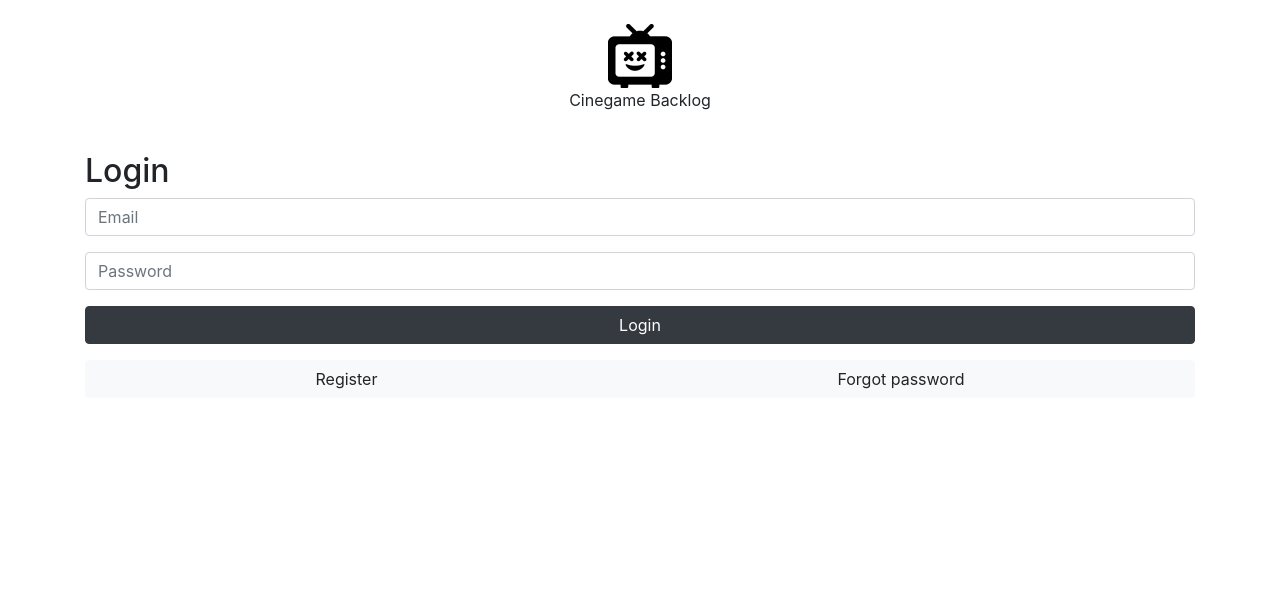
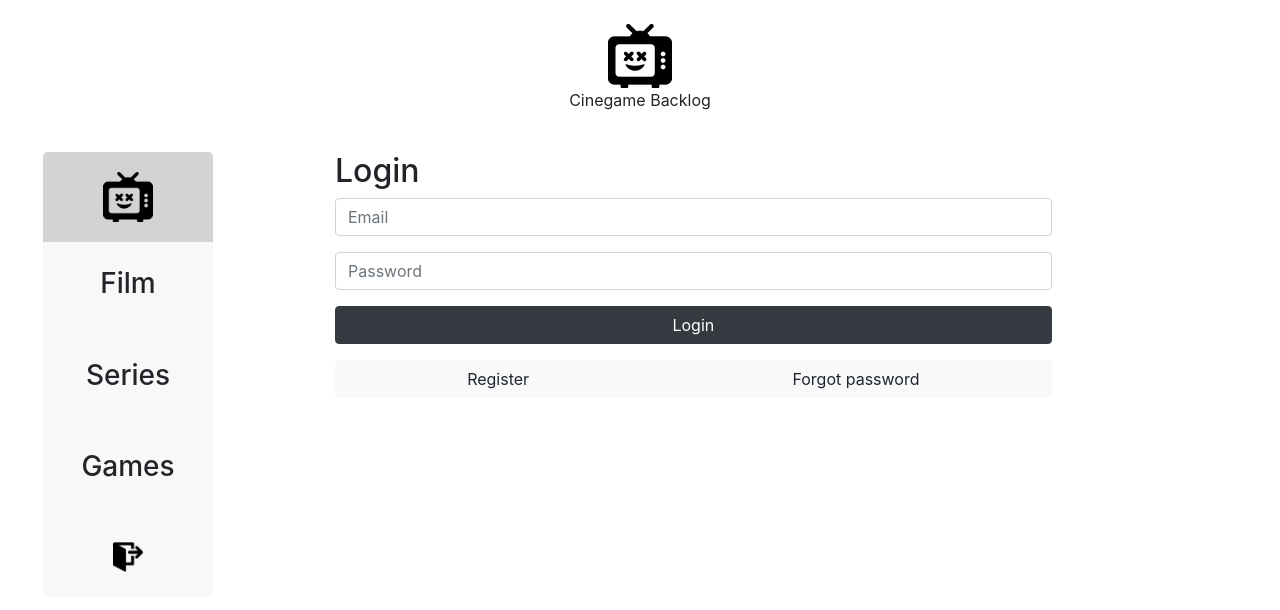
Before and after one commit to Lenoxy/M306-cinegame-backlog, an Angular app in the folder frontend-cinegame-backlog/: page /login in a window 1280 px wide. Shown: the top 610 px of the page. Built offline with nearby package versions, Linux system fonts and the light colour scheme.

Commit message:
Implement sidebar, took so long because these weasels forced me to make a sidebar

```diff
--- a/frontend-cinegame-backlog/src/app/app.component.css
+++ b/frontend-cinegame-backlog/src/app/app.component.css
@@ -0,0 +1,8 @@
+.content {
+  display: flex;
+  width: 100%;
+}
+
+aside.col-md-2 {
+  padding: 0;
+}
--- a/frontend-cinegame-backlog/src/app/app.component.html
+++ b/frontend-cinegame-backlog/src/app/app.component.html
@@ -3,4 +3,13 @@
   <p>{{title}}</p>
 </div>
 
-<router-outlet></router-outlet>
+<div class="content">
+  <aside class="col-md-2">
+    <app-sidebar></app-sidebar>
+  </aside>
+  <div class="router-outlet col-md-7 offset-1">
+    <router-outlet></router-outlet>
+  </div>
+  <div class="future-commericial col-md-2">
+  </div>
+</div>
--- a/frontend-cinegame-backlog/src/app/app.module.ts
+++ b/frontend-cinegame-backlog/src/app/app.module.ts
@@ -14,6 +14,7 @@ import { OverviewComponent } from './overview/overview.component';
 import { EditItemComponent } from './edit-item/edit-item.component';
 import { NewItemComponent } from './new-item/new-item.component';
 import { ProfileComponent } from './profile/profile.component';
+import { SidebarComponent } from './sidebar/sidebar.component';
 
 @NgModule({
   imports: [
@@ -31,7 +32,8 @@ import { ProfileComponent } from './profile/profile.component';
     OverviewComponent,
     EditItemComponent,
     NewItemComponent,
-    ProfileComponent
+    ProfileComponent,
+    SidebarComponent
   ],
   bootstrap: [ AppComponent ]
 })
--- /dev/null
+++ b/frontend-cinegame-backlog/src/app/sidebar/sidebar.component.css
@@ -0,0 +1,42 @@
+aside.sidebar {
+  margin-left: 20%;
+}
+
+div.sidebar-header {
+  width: 100%;
+  text-align: center;
+  padding: 20px 0px 20px 0px;
+  border-top-right-radius: 5px;
+  border-top-left-radius: 5px;
+  background: lightgray;
+}
+
+div.sidebar-item {
+  width: 100%;
+  padding: 25px 0px 25px 0px;
+  text-align: center;
+  background: #F8F8F8;
+}
+
+div.sidebar-item:hover {
+  background: #343A40;
+  color: white;
+}
+
+p {
+  margin: 0;
+}
+
+img.sidebar-item-logout {
+  height: 30px;
+  width: 30px;
+}
+
+div.sidebar-item:last-child {
+  border-bottom-right-radius: 5px;
+  border-bottom-left-radius: 5px;
+}
+
+img.sidebar-logo {
+  height: 50px;
+}
--- /dev/null
+++ b/frontend-cinegame-backlog/src/app/sidebar/sidebar.component.html
@@ -0,0 +1,20 @@
+<aside class="sidebar">
+  <div class="sidebar-header">
+    <img src="assets/images/CinegameBacklogLogo.png" class="sidebar-logo">
+  </div>
+  <div class="sidebar-body">
+    <div class="sidebar-item" routerLink="['/overview', {type: 'film'}]">
+      <h3>Film</h3>
+    </div>
+    <div class="sidebar-item" routerLink="['/overview', {type: 'series'}]">
+      <h3>Series</h3>
+    </div>
+    <div class="sidebar-item" routerLink="['/overview', {type: 'games'}]">
+      <h3>Games</h3>
+    </div>
+    <div class="sidebar-item" (click)="logout()">
+      <img src="../../assets/images/logout.png" class="sidebar-item-logout">
+    </div>
+  </div>
+
+</aside>
--- /dev/null
+++ b/frontend-cinegame-backlog/src/app/sidebar/sidebar.component.ts
@@ -0,0 +1,23 @@
+import { Component, OnInit } from '@angular/core';
+import {Router} from "@angular/router";
+
+@Component({
+  selector: 'app-sidebar',
+  templateUrl: './sidebar.component.html',
+  styleUrls: ['./sidebar.component.css']
+})
+export class SidebarComponent implements OnInit {
+
+  constructor(private router: Router) { }
+
+  ngOnInit(): void {
+  }
+
+  async navigateToOverviewWithParam(film: string): Promise<void> {
+    await this.router.navigate(['/overview'], )
+  }
+
+  async logout(): Promise<void> {
+    await this.router.navigate(['/login'])
+  }
+}
--- a/frontend-cinegame-backlog/src/index.html
+++ b/frontend-cinegame-backlog/src/index.html
@@ -8,8 +8,6 @@
   <link rel="icon" type="image/x-icon" href="favicon.ico">
 </head>
 <body>
-<div class="container">
   <app-root></app-root>
-</div>
 </body>
 </html>
```
Also changed, not shown: frontend-cinegame-backlog/src/assets/images/logout.png (added), 1 other file (tests, documents, lock files or other folders).
